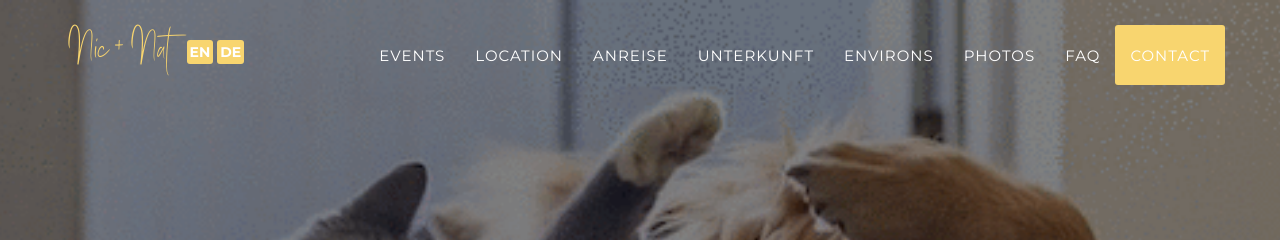
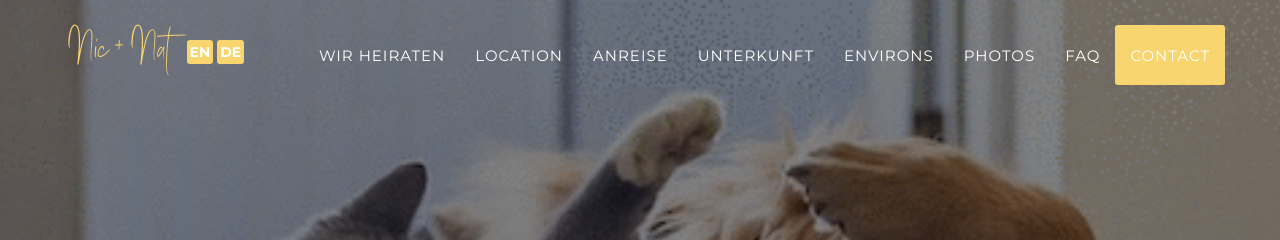
Before and after one commit to nic-nat/wedding, a Jekyll site: the page built from _fr_pages/index.html, in a window 1280 px wide. Shown: the top 240 px of the page. Built offline with Jekyll 4.4.1, drawn with Linux system fonts in a browser that asks for light colours; some web fonts are replaced.

Commit message:
Update header.html

```diff
--- a/_includes/fr_data/header.html
+++ b/_includes/fr_data/header.html
@@ -22,7 +22,7 @@
                     <a href="#page-top"></a>
                 </li>
                 <li>
-                    <a class="page-scroll" href="#events">Events</a>
+                    <a class="page-scroll" href="#events">Wir heiraten</a>
                 </li>
                 <li>
                     <a class="page-scroll" href="#venue">Location</a>
```
